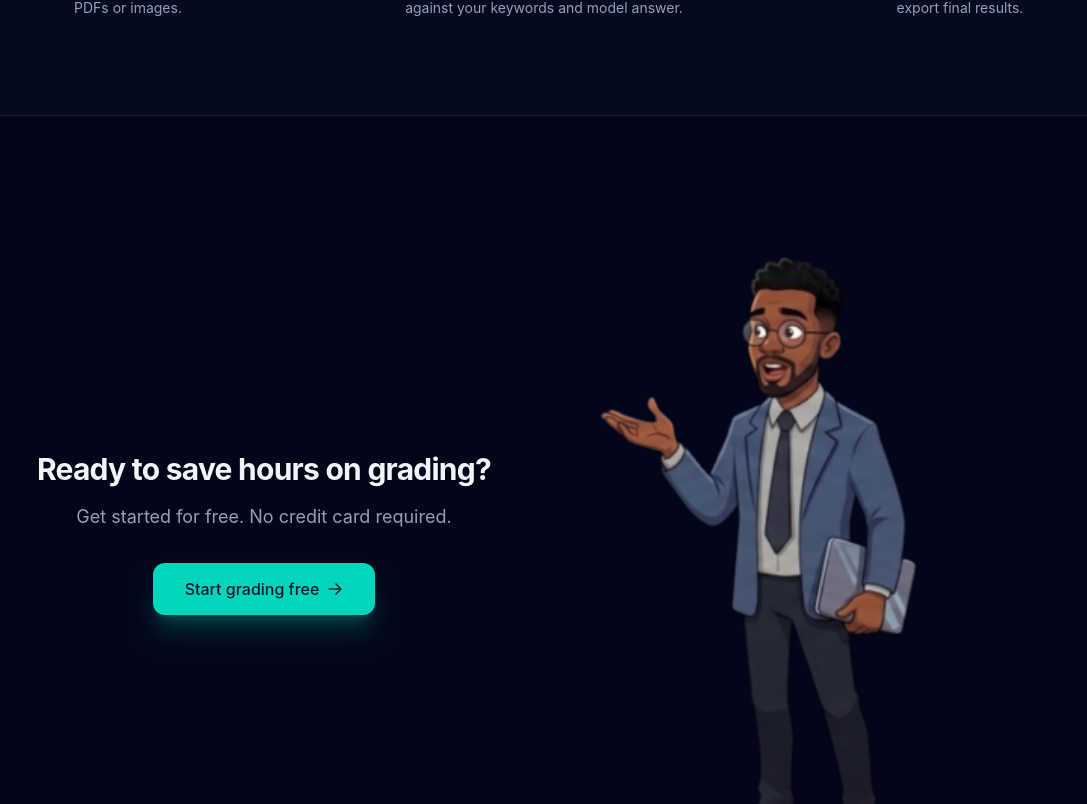
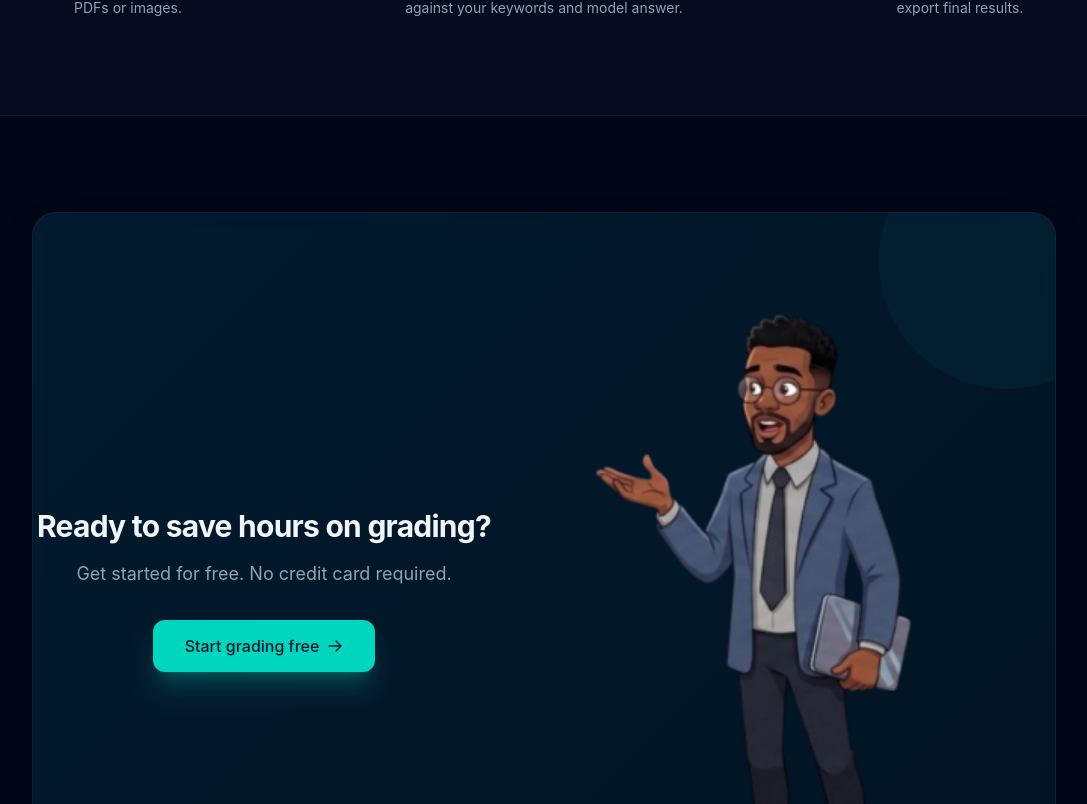
Before and after one commit to Winney360/exam-marker, a React (Vite) app in the folder frontend/: page / in a window 1280 px wide. Shown: the part 2196-3000 px from the top of the page, without its empty margins (96-1183 px from the left). Built offline with nearby package versions, Linux system fonts and the light colour scheme.

Commit message:
refactor: put CTA back in a glassmorphic container

```diff
--- a/frontend/src/pages/Home.tsx
+++ b/frontend/src/pages/Home.tsx
@@ -311,8 +311,15 @@ export default function Home() {
 
         {/* CTA */}
         <section className="py-24 px-6 sm:px-8">
-          <div className="max-w-5xl mx-auto flex flex-col lg:flex-row items-center justify-center gap-8 lg:gap-12">
-            <div className="flex-1 text-center">
+          <div className="max-w-5xl mx-auto">
+            <div className="relative rounded-3xl p-8 sm:p-12 lg:p-14 shadow-2xl overflow-hidden border border-slate-800/60 flex flex-col lg:flex-row items-center justify-center gap-8 lg:gap-12"
+              style={{
+                background: 'linear-gradient(135deg, rgba(6,182,212,0.12), rgba(20,184,166,0.08))',
+                backdropFilter: 'blur(12px)',
+              }}>
+              <div className="absolute -top-20 -right-20 w-64 h-64 rounded-full bg-cyan-500/5" />
+              <div className="absolute -bottom-16 -left-16 w-48 h-48 rounded-full bg-teal-500/5" />
+              <div className="relative flex-1 text-center">
                 <h2 className="text-2xl lg:text-3xl font-bold text-slate-100 tracking-tight whitespace-nowrap">
                   Ready to save hours on grading?
                 </h2>
@@ -331,12 +338,13 @@ export default function Home() {
                   </Link>
                 </div>
               </div>
-            <div className="flex-shrink-0">
+              <div className="relative flex-shrink-0">
                 <img
                   src="/ask.png"
                   alt=""
                   className="w-80 sm:w-96 lg:w-[32rem] h-auto object-contain"
                 />
+              </div>
             </div>
           </div>
         </section>
```
Lines whose indentation alone changed are shown as unchanged.
